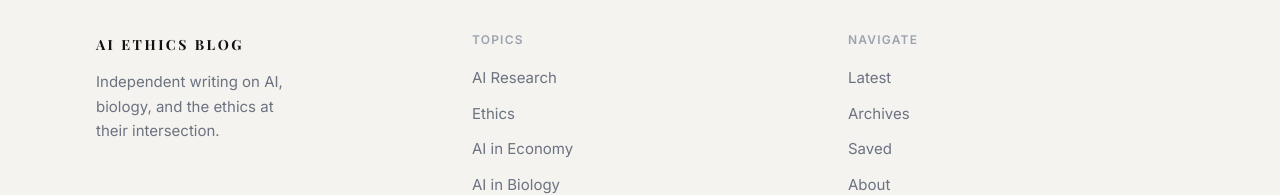
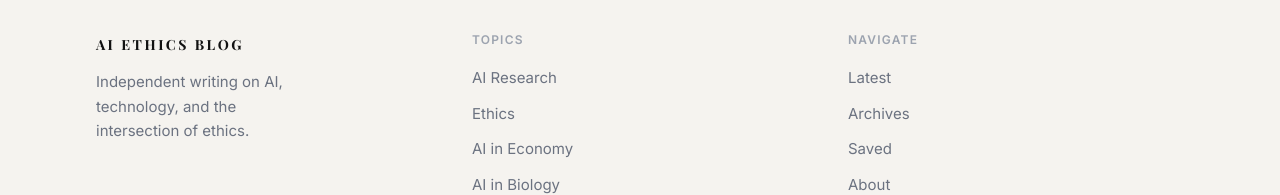
Before and after one commit to ztg981/ai-ethics-blog, a Next.js app: page / in a window 1280 px wide. Shown: the part 895-1090 px from the top of the page. Built offline with nearby package versions, Linux system fonts and the light colour scheme.

Commit message:
Update blog description copy

```diff
--- a/app/layout.tsx
+++ b/app/layout.tsx
@@ -23,7 +23,7 @@ export const metadata: Metadata = {
     template: "%s | AI Ethics Blog",
   },
   description:
-    "Independent writing on artificial intelligence, biology, and the ethical questions at their intersection.",
+    "Independent writing on AI, technology, and the intersection of ethics.",
   openGraph: {
     type: "website",
     siteName: "AI Ethics Blog",
--- a/app/page.tsx
+++ b/app/page.tsx
@@ -9,7 +9,7 @@ import { getAllArticles, getFeaturedArticle } from "@/lib/articles";
 export const metadata: Metadata = {
   title: "AI Ethics Blog — AI, Biology & Bioethics",
   description:
-    "Independent writing on artificial intelligence, biology, and the ethical questions at their intersection.",
+    "Independent writing on AI, technology, and the intersection of ethics.",
 };
 
 export default function HomePage() {
--- a/components/layout/Footer.tsx
+++ b/components/layout/Footer.tsx
@@ -29,7 +29,7 @@ export default function Footer() {
               AI Ethics Blog
             </Link>
             <p className="mt-3 font-sans text-body-sm text-muted max-w-[22ch]">
-              Independent writing on AI, biology, and the ethics at their intersection.
+              Independent writing on AI, technology, and the intersection of ethics.
             </p>
           </div>
 
```
